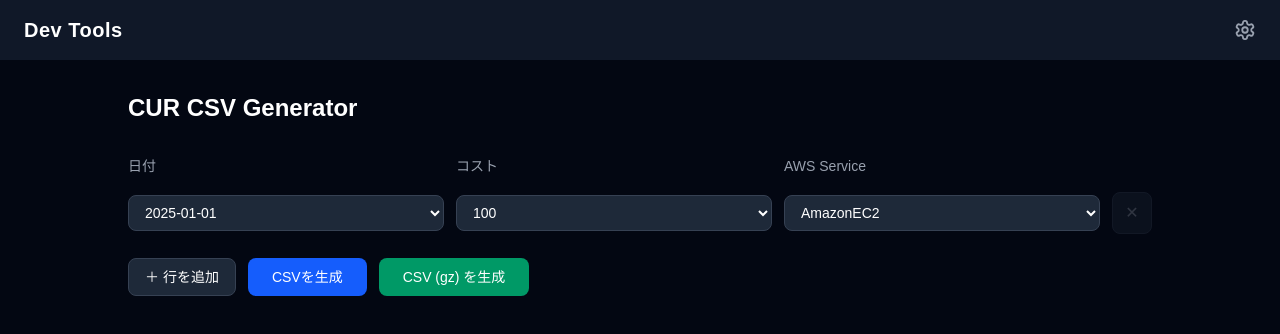
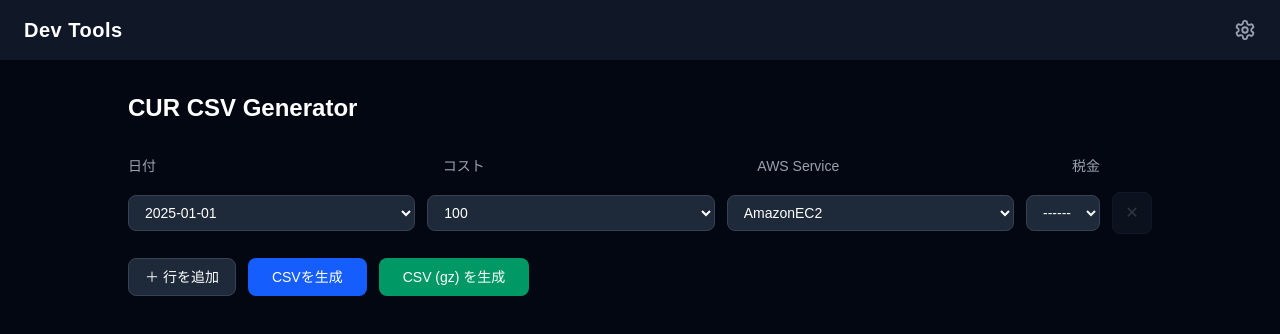
Before and after one commit to kandalog/dev-tools, a Next.js app: page /cur-csv-generator in a window 1280 px wide. Shown: the top 334 px of the page. Built offline with nearby package versions, Linux system fonts and the light colour scheme.

Commit message:
fix: デフォルトのCURデータをTax以外に設定してTaxはオプションで選択可能に

```diff
--- a/features/cur-csv-generator/assets/cur-csv-base.ts
+++ b/features/cur-csv-generator/assets/cur-csv-base.ts
@@ -20,7 +20,7 @@ export const AWS_CUR_RECORDS = [
     line_item_currency_code: "USD",
     line_item_legal_entity: "",
     line_item_line_item_description: "",
-    line_item_line_item_type: "Tax",
+    line_item_line_item_type: "",
     line_item_net_unblended_cost: 100,
     line_item_net_unblended_rate: 0,
     line_item_normalization_factor: 0,
--- a/features/cur-csv-generator/components/CsvInfoTable.tsx
+++ b/features/cur-csv-generator/components/CsvInfoTable.tsx
@@ -14,12 +14,13 @@ export const CsvInfoTable = ({
 }: CsvInfoTableProps) => {
   return (
     <div className="space-y-4">
-      <div className="grid grid-cols-[1fr_1fr_1fr_40px] gap-3">
+      <div className="grid grid-cols-[1fr_1fr_1fr_auto_40px] gap-3">
         <span className="text-sm font-medium text-gray-400">日付</span>
         <span className="text-sm font-medium text-gray-400">コスト</span>
         <span className="text-sm font-medium text-gray-400">
           AWS Service
         </span>
+        <span className="text-sm font-medium text-gray-400">税金</span>
         <span />
       </div>
 
--- a/features/cur-csv-generator/components/CurRow.tsx
+++ b/features/cur-csv-generator/components/CurRow.tsx
@@ -1,6 +1,6 @@
 import { SelectableField } from "@/features/cur-csv-generator/components/SelectableField";
 import { RowData } from "@/features/cur-csv-generator/types";
-import { DATE_OPTIONS, COST_OPTIONS, SERVICE_OPTIONS } from "@/features/cur-csv-generator/constants";
+import { DATE_OPTIONS, COST_OPTIONS, SERVICE_OPTIONS, TAX_OPTIONS } from "@/features/cur-csv-generator/constants";
 
 type CurRowProps = {
   row: RowData;
@@ -11,7 +11,7 @@ type CurRowProps = {
 
 export const CurRow = ({ row, canDelete, onUpdate, onRemove }: CurRowProps) => {
   return (
-    <div className="grid grid-cols-[1fr_1fr_1fr_40px] gap-3 items-center">
+    <div className="grid grid-cols-[1fr_1fr_1fr_auto_40px] gap-3 items-center">
       <SelectableField
         value={row.date}
         isCustom={row.dateCustom}
@@ -49,6 +49,18 @@ export const CurRow = ({ row, canDelete, onUpdate, onRemove }: CurRowProps) => {
         }
       />
 
+      <select
+        value={row.tax}
+        onChange={(e) => onUpdate({ tax: e.target.value })}
+        className="rounded-lg border border-gray-700 bg-gray-800 px-3 py-2 text-sm text-gray-100"
+      >
+        {TAX_OPTIONS.map((opt) => (
+          <option key={opt} value={opt}>
+            {opt}
+          </option>
+        ))}
+      </select>
+
       <button
         onClick={onRemove}
         disabled={!canDelete}
--- a/features/cur-csv-generator/constants.ts
+++ b/features/cur-csv-generator/constants.ts
@@ -30,6 +30,8 @@ export const SERVICE_OPTIONS = [
   "AWSCloudTrail",
 ];
 
+export const TAX_OPTIONS = ["------", "税金"];
+
 export const createEmptyRow = (): RowData => ({
   date: DATE_OPTIONS[0],
   dateCustom: false,
@@ -37,4 +39,5 @@ export const createEmptyRow = (): RowData => ({
   costCustom: false,
   service: SERVICE_OPTIONS[0],
   serviceCustom: false,
+  tax: TAX_OPTIONS[0],
 });
--- a/features/cur-csv-generator/hooks/useCsvExport.ts
+++ b/features/cur-csv-generator/hooks/useCsvExport.ts
@@ -13,6 +13,9 @@ const buildCsvString = (rows: RowData[]): string => {
     record.line_item_usage_start_date = `${row.date}T00:00:00.000Z`;
     record.line_item_unblended_cost = Number(row.cost);
     record.line_item_product_code = row.service;
+    if (row.tax === "税金") {
+      record.line_item_line_item_type = "Tax";
+    }
     return headers.map((key) => {
       const val = record[key as keyof typeof record];
       const str = String(val);
--- a/features/cur-csv-generator/types.ts
+++ b/features/cur-csv-generator/types.ts
@@ -5,4 +5,5 @@ export type RowData = {
   costCustom: boolean;
   service: string;
   serviceCustom: boolean;
+  tax: string;
 };
```
